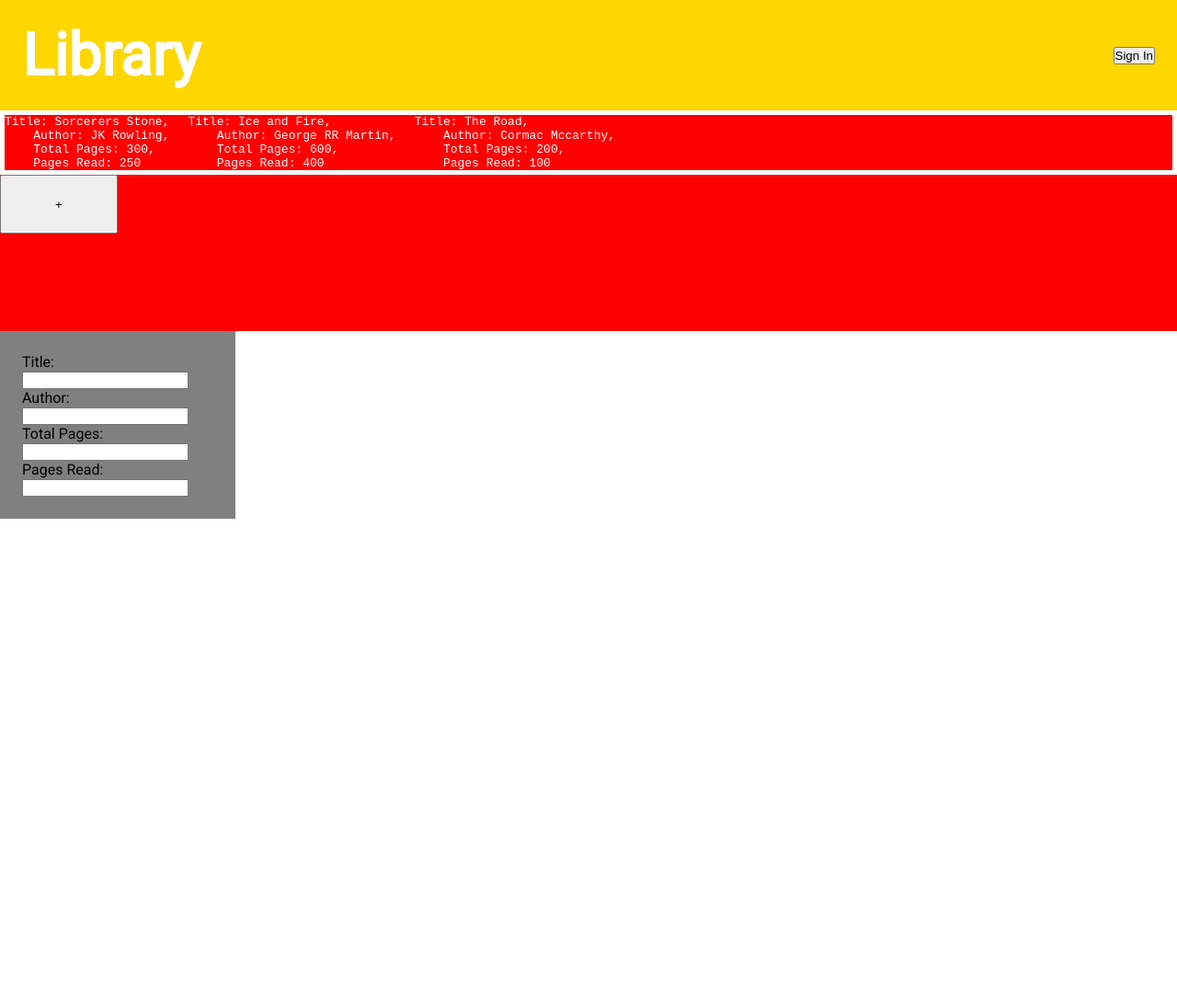
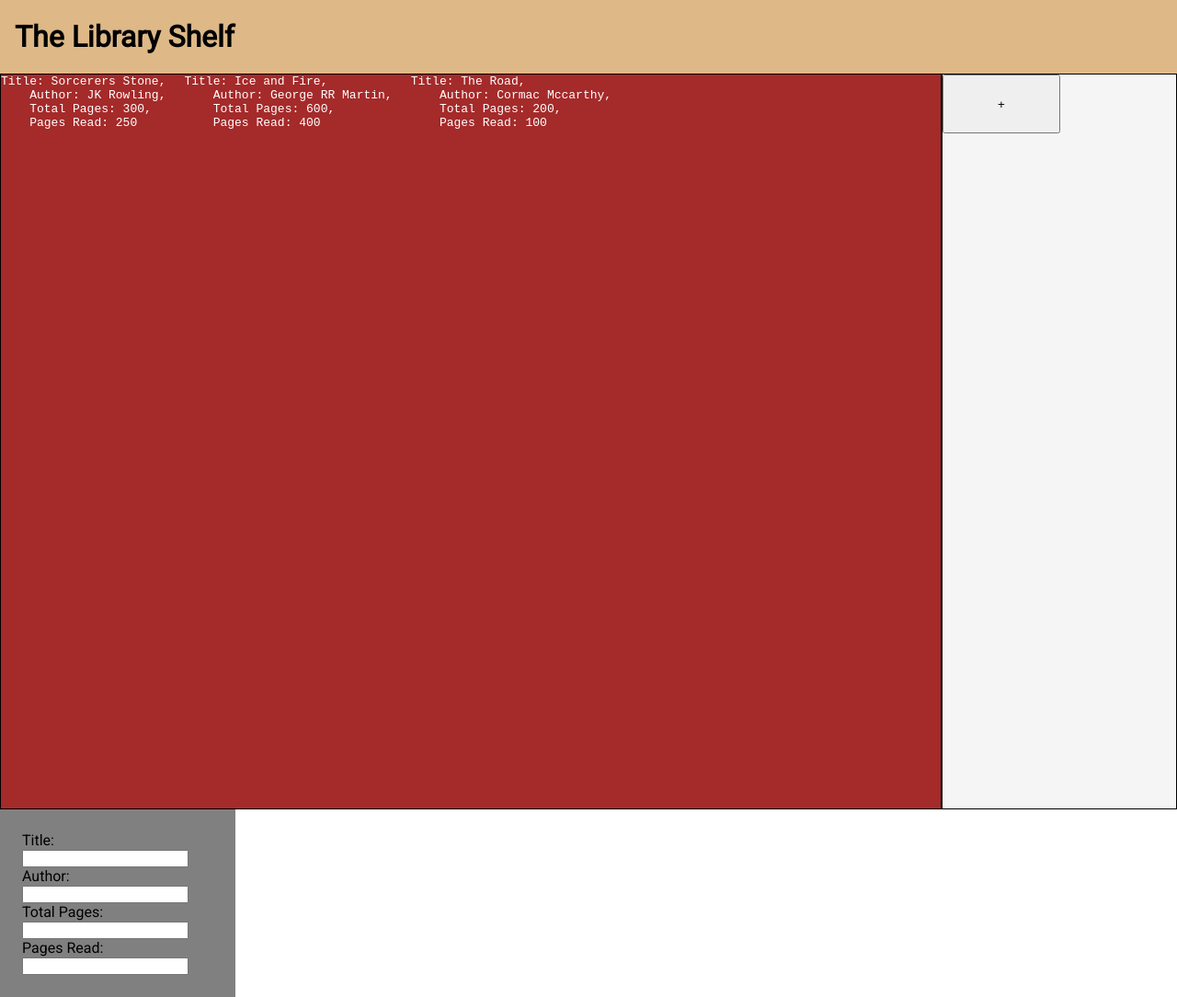
Before and after one commit to mdtagg/Library, a plain HTML site: page index.html in a window 1280 px wide. Shown: the whole page at 92% size. Before the commit the page ends 800 px from the top, so only its background shows below. Drawn offline with Linux system fonts and the light colour scheme.

Commit message:
styling changes, color palette changed to wooden tones

```diff
--- a/index.html
+++ b/index.html
@@ -14,17 +14,15 @@
 <body>
     <div class="container">
         <nav>
-            <h1>Library</h1>
-            <button>Sign In</button>
+            <h1>The Library Shelf</h1>
         </nav>
         <main>
             <div class="content">
 
             </div>
             <div class="information">
-
+                <button type="button" class="newBookButton">+</button>
             </div>
-            <button type="button" class="newBookButton">+</button>
         </main>
         <div class="test-form">
             <div class="book-form">
--- a/styles.css
+++ b/styles.css
@@ -8,62 +8,45 @@
     font-family:roboto;
 }
 
-/* body {
-    display:flex;
-    flex-direction: column;
-} */
-
-
-
 .container {
     display:flex;
     flex-direction: column;
     justify-content: center;
 }
 
-form {
-    display:flex;
-    flex-direction: column;
-    background-color: grey;
-    padding:1.5rem;
-    width:20%;
-}
-
-
 nav {
-    height:15vh;
+    height:10vh;
     width:100vw;
-    background-color:gold;
+    background-color:burlywood;
     display:flex;
     color:white;
     align-items: center;
-    justify-content: space-between;
-    padding:1.5rem;
+    padding:1rem;
     /* border:1px solid black; */
 }
 
 h1 {
-    font-size:4rem;
-}
-
-nav button {
-    display:flex;
-    justify-items: flex-end;
-    /* border:1px solid black; */
+    font-size:2rem;
+    color:black;
 }
 
 main {
-    height:30vh;
-    background-color: red;
+    height:100vh;
+    background-color:brown;
+    display:flex;
 }
 
 .content {
-    /* height:50%; */
-    /* width:100; */
+    width:80%;
     display:flex;
-    border:5px solid white;
     gap:20px;
-    /* flex-direction: column; */
+    border:1px solid black;
+}
+
+.information {
+    width:20%;
+    background-color: whitesmoke;
+    border:1px solid black;
 }
 
 .card {
@@ -83,6 +66,15 @@ main {
     display:hidden;
 }
 
+
+form {
+    display:flex;
+    flex-direction: column;
+    background-color: grey;
+    padding:1.5rem;
+    width:20%;
+}
+
 .test-form > * {
     display:hidden;
 }
```
